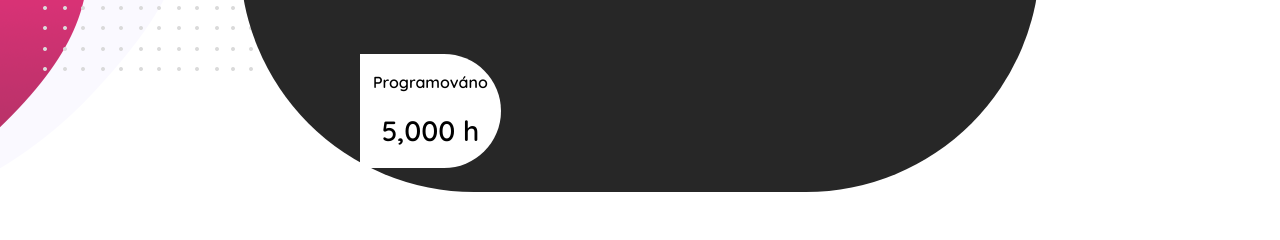
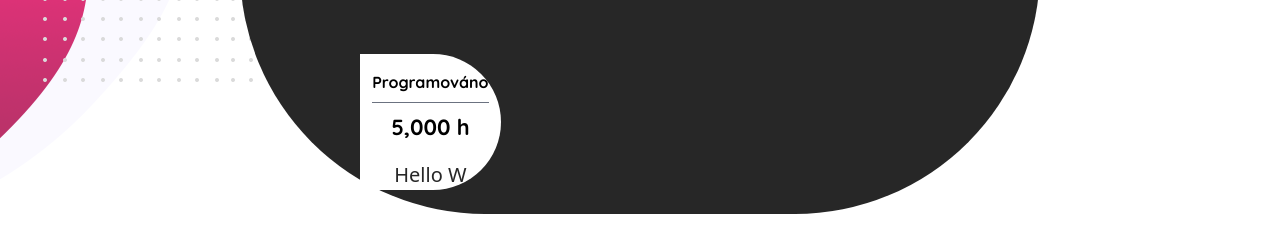
Before and after one commit to Atifzada/expert_dev, a Next.js app: page / in a window 1280 px wide. Shown: the part 996-1236 px from the top of the page. Built offline with nearby package versions, Linux system fonts and the light colour scheme; a web font is replaced by a local one.

Commit message:
Complete the cebter section of the app

```diff
--- a/components/Section2.tsx
+++ b/components/Section2.tsx
@@ -1,5 +1,46 @@
-import React from "react";
+"use client";
+import React, { useEffect } from "react";
 import { FaAtom, FaPlayCircle, FaStar } from "react-icons/fa";
+
+interface TypewriterProps {
+  text: string;
+  speed?: number;
+}
+
+const Typewriter: React.FC<TypewriterProps> = ({ text, speed = 200 }) => {
+  useEffect(() => {
+    let i = 0;
+    let isDeleting = false;
+    let displayText = '';
+    const element = document.querySelector('.typewrite .obal-psani');
+
+    const type = () => {
+      if (element) { // Null check
+        if (isDeleting) {
+          displayText = text.substring(0, displayText.length - 1);
+        } else {
+          displayText = text.substring(0, displayText.length + 1);
+        }
+
+        element.innerHTML = displayText;
+
+        if (!isDeleting && displayText === text) {
+          setTimeout(() => {
+            isDeleting = true;
+          }, 2000);
+        } else if (isDeleting && displayText === '') {
+          isDeleting = false;
+        }
+
+        setTimeout(type, isDeleting ? speed / 2 : speed);
+      }
+    };
+
+    type();
+  }, [text, speed]);
+
+  return <span className="obal-psani text-black"></span>;
+};
 
 const Section2 = () => {
   return (
@@ -29,8 +70,23 @@ const Section2 = () => {
         </div>
 
         <div className="overlay w-1/5 my-6 mr-4 relative rounded-full">
-          <div className="relative rounded-full bg-cover bg-center h-full w-full"style={{ borderBottomRightRadius: "0", borderTopRightRadius: "0", backgroundImage: 'url(https://vstupni.expert-dev.cz/wp-content/uploads/2024/01/tvorba-webovych-stranek-pro-hotely-300x169.jpg)', backgroundSize: 'cover', backgroundPosition: 'center' }}>
-            <div className="elementor-background-overlay absolute inset-0 bg-p opacity-50 rounded-full" style={{borderBottomRightRadius: "0", borderTopRightRadius: "0"}}></div>
+          <div
+            className="relative rounded-full bg-cover bg-center h-full w-full"
+            style={{
+              borderBottomRightRadius: "0",
+              borderTopRightRadius: "0",
+              backgroundImage: 'url(https://vstupni.expert-dev.cz/wp-content/uploads/2024/01/tvorba-webovych-stranek-pro-hotely-300x169.jpg)',
+              backgroundSize: 'cover',
+              backgroundPosition: 'center',
+            }}
+          >
+            <div
+              className="elementor-background-overlay absolute inset-0 bg-p opacity-50 rounded-full"
+              style={{
+                borderBottomRightRadius: "0",
+                borderTopRightRadius: "0",
+              }}
+            ></div>
             <div className="elementor-element elementor-element-9f1e0bf elementor-view-default elementor-widget elementor-widget-icon absolute inset-0 flex items-center justify-center">
               <div className="elementor-widget-container">
                 <div className="elementor-icon-wrapper">
@@ -68,20 +124,29 @@ const Section2 = () => {
             borderTopLeftRadius: "0",
           }}
         >
-          <div className="flex flex-col items-center">
-            <h2 className="text-16 font-semibold font-QuickSand">
-              Programováno
-            </h2>
-            <div className="text-28 font-semibold font-QuickSand mt-4">
+          <div className="flex flex-col items-center justify-center">
+            <div>
+              <h2 className="text-16 font-bold font-QuickSand">
+                Programováno
+              </h2>
+              <hr className="w-full border-t border-gray-500 my-2" />
+            </div>
+            <div className="text-22 font-bold font-QuickSand">
               5,000 h
             </div>
             <div className="psani-text mt-4">
-              <p className="typewrite" data-period="2000" data-type='[ "Hello World" ]'>
-                <span className="obal-psani"></span>
+              <p className="typewrite  text-20 text-black font-normal font-QuickSnad">
+                <Typewriter text="Hello World" speed={170} />
               </p>
             </div>
           </div>
         </div>
+      </div>
+      {/* Right animation  */}
+
+      <div>
+        {/* integrate here */}
+
       </div>
     </section>
   );
```
